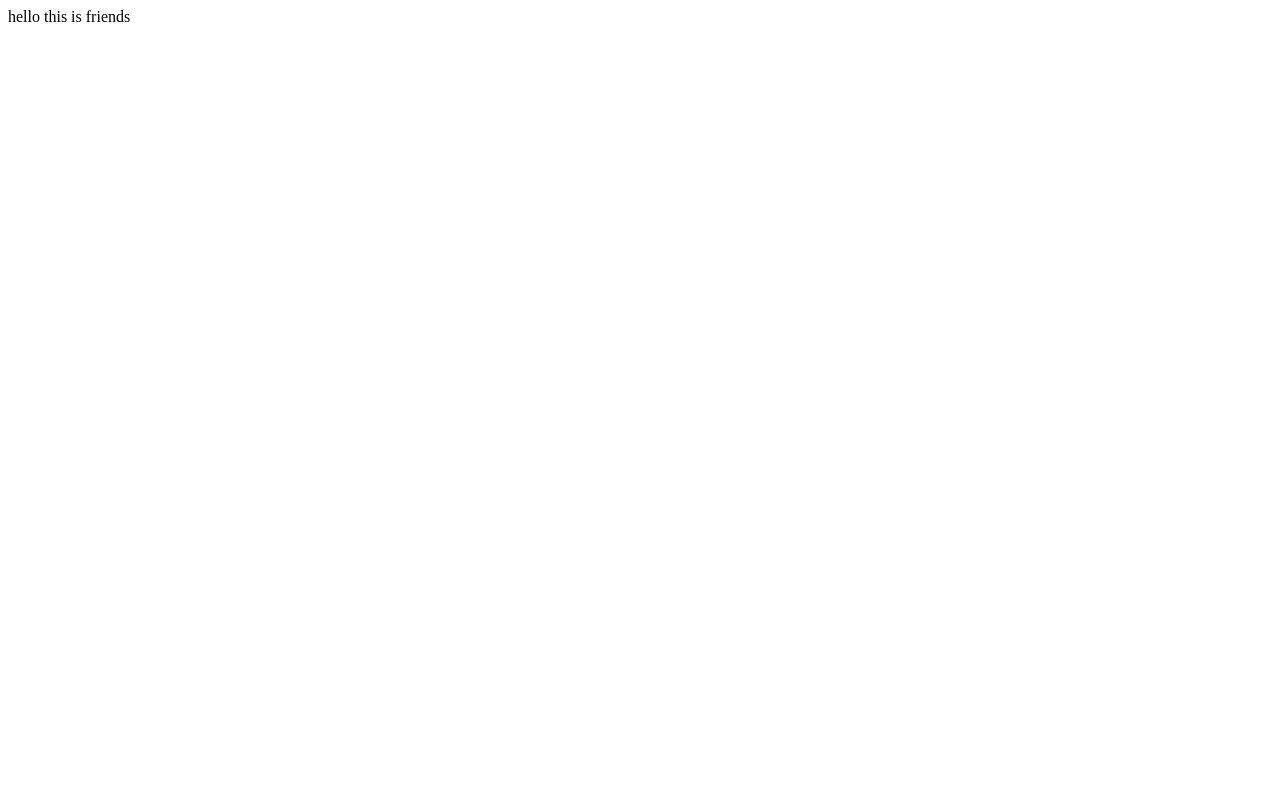
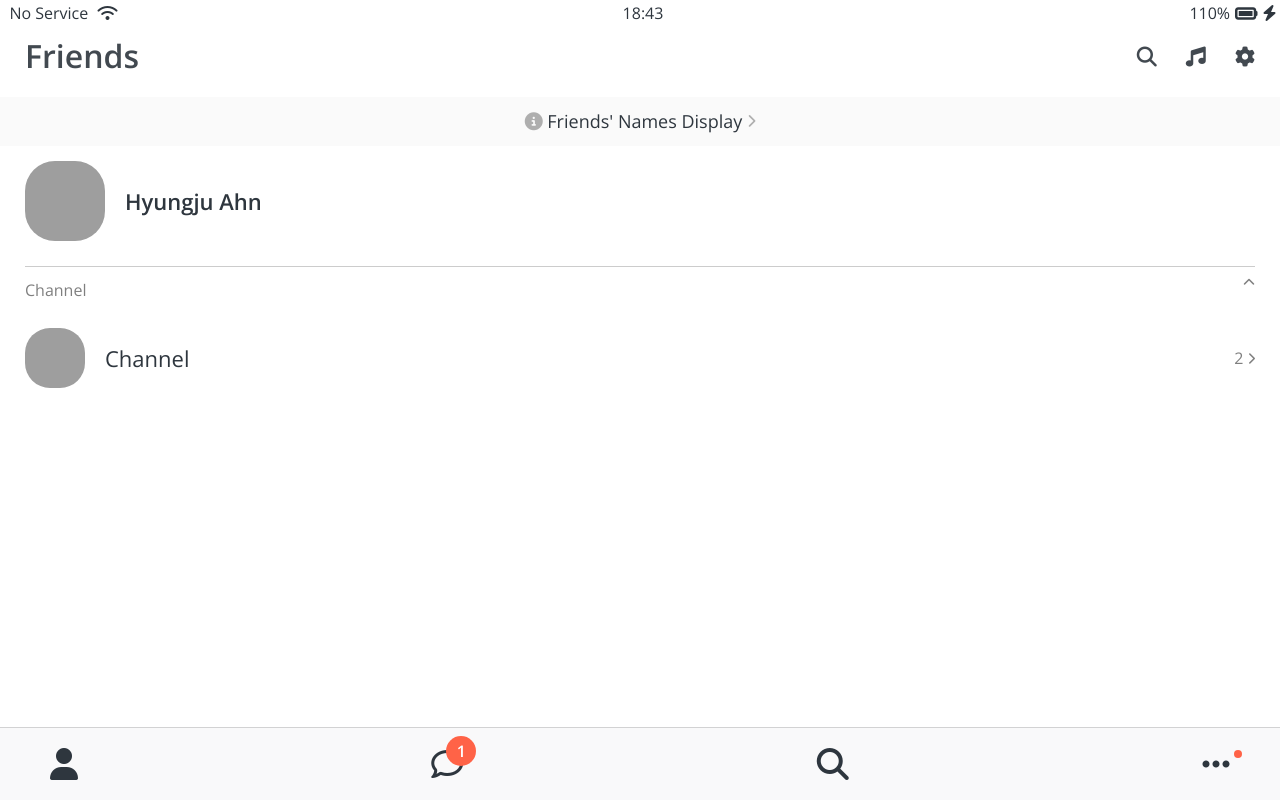
Before and after one commit to Hyungju-Ahn/frontend-2021s, a plain HTML site: page friends.html in a window 1280 px wide. Drawn offline with nearby package versions, Linux system fonts and the light colour scheme; grey boxes are pictures that could not be loaded.

Commit message:
friends_screen added

```diff
--- /dev/null
+++ b/CSS/components/nav-bar.css
@@ -0,0 +1,42 @@
+.nav {
+  position: fixed;
+  bottom: 0;
+  width: 100%;
+  background-color: #f9f9fa;
+  padding: 20px 50px;
+  box-sizing: border-box;
+  border-top: 1px solid rgba(121, 121, 121, 0.3);
+}
+.nav__list {
+  display: flex;
+  justify-content: space-between;
+}
+.nav__link {
+  position: relative;
+  color: #2e363e;
+}
+
+.nav__notification {
+  background-color: tomato;
+  width: 30px;
+  height: 30px;
+  border-radius: 15px;
+  display: flex;
+  justify-content: center;
+  align-items: center;
+  color: white;
+  font-weight: 600;
+  position: absolute;
+  left: 15px;
+  bottom: 15px;
+}
+
+.nav__dot {
+  background-color: tomato;
+  width: 8px;
+  height: 8px;
+  border-radius: 4px;
+  position: absolute;
+  left: 32px;
+  bottom: 23px;
+}
--- /dev/null
+++ b/CSS/components/screen-header.css
@@ -0,0 +1,17 @@
+.screens-header {
+  display: flex;
+  justify-content: space-between;
+  padding: var(--horizontal-space);
+  padding-top: 40px;
+  align-items: center;
+  opacity: 90%;
+}
+
+.screens-header__title {
+  font-size: 32px;
+  font-weight: 600;
+}
+
+.screens-header__icons span {
+  margin-left: 25px;
+}
--- a/CSS/components/status-bar.css
+++ b/CSS/components/status-bar.css
@@ -1,5 +1,8 @@
 .status-bar {
   display: flex;
+  position: fixed;
+  top: 0;
+  width: 100%;
   justify-content: center;
   padding: 5px 3px;
 }
--- /dev/null
+++ b/CSS/components/user-component.css
@@ -0,0 +1,44 @@
+.user-component {
+  justify-content: space-between;
+}
+
+.user-component,
+.user-component__column:first-child {
+  display: flex;
+  align-items: center;
+}
+.user-component__avatar {
+  width: 70px;
+  height: 70px;
+  border-radius: 30px;
+  margin-right: 20px;
+}
+.user-component__avatar--xl {
+  width: 80px;
+  height: 80px;
+}
+
+.user-component__avatar--sm {
+  width: 60px;
+  height: 60px;
+  border-radius: 25px;
+}
+
+.user-component__title {
+  font-weight: 600;
+  font-size: 22px;
+}
+
+.user-component__title--not-bold {
+  font-weight: 400;
+}
+
+.user-component__subtitle {
+  margin-top: 8px;
+  font-size: 17px;
+  color: rgba(0, 0, 0, 0.5);
+}
+
+.user-component__column:last-child {
+  color: rgba(0, 0, 0, 0.5);
+}
--- a/CSS/reset.css
+++ b/CSS/reset.css
@@ -131,3 +131,8 @@ table {
 input:focus {
   outline: none;
 }
+
+a {
+  color: inherit;
+  text-decoration: none;
+}
--- /dev/null
+++ b/CSS/screens/friends.css
@@ -0,0 +1,29 @@
+#friends-display-link {
+  text-align: center;
+  display: block;
+  background-color: #fafafa;
+  padding: 15px 0px;
+  font-size: 18px;
+  margin-bottom: 15px;
+}
+
+#friends-display-link i {
+  color: rgba(0, 0, 0, 0.3);
+}
+
+.friends-screen {
+  padding: 0px var(--horizontal-space);
+}
+
+.friends-screen__channel {
+  margin-top: 25px;
+  border-top: 1px solid rgba(0, 0, 0, 0.2);
+  padding-top: 15px;
+}
+
+.friends-screen__channel-header {
+  margin-bottom: 30px;
+  display: flex;
+  justify-content: space-between;
+  color: rgba(0, 0, 0, 0.5);
+}
--- a/CSS/styles.css
+++ b/CSS/styles.css
@@ -1,13 +1,17 @@
 @import url("https://fonts.googleapis.com/css2?family=Open+Sans:wght@400;600&display=swap");
+@import "reset.css";
 @import "variables.css";
-@import "reset.css";
-
-/* Screens */
-@import "screens/login.css";
 
 /* Components */
 @import "components/status-bar.css";
+@import "components/nav-bar.css";
+@import "components/screen-header.css";
+@import "components/user-component.css";
+/* Screens */
+@import "screens/login.css";
+@import "screens/friends.css";
 
 body {
+  color: #2e363e;
   font-family: "Open Sans", sans-serif;
 }
--- a/CSS/variables.css
+++ b/CSS/variables.css
@@ -1,3 +1,4 @@
 :root {
   --yellow: #fae100;
+  --horizontal-space: 25px;
 }
--- a/friends.html
+++ b/friends.html
@@ -1 +1,106 @@
-hello this is friends
+<!DOCTYPE html>
+<html lang="en">
+<head>
+    <link rel="stylesheet" href="css/styles.css">
+    <meta charset="UTF-8">
+    <meta http-equiv="X-UA-Compatible" content="IE=edge">
+    <meta name="viewport" content="width=device-width, initial-scale=1.0">
+    <title>Friends - Kokoa Clone</title>
+</head>
+<body>
+
+    <div class="status-bar">
+        <div class="status-bar__column">
+            <span>No Service</span>
+            <i class="fas fa-wifi"></i>
+        </div>
+        <div class="status-bar__column">
+            <span>18:43</span>
+        </div>
+        <div class="status-bar__column">
+            <span>110%</span>
+            <i class="fas fa-battery-full fa-lg"></i>
+            <i class="fas fa-bolt"></i>
+        </div>
+
+    </div>
+
+    <header class="screens-header">
+        <h1 class="screens-header__title">Friends</h1>
+
+        <div class="screens-header__icons">
+            <span><i class="fas fa-search fa-lg"></i></span>
+            <span><i class="fas fa-music fa-lg"></i></span>
+            <span><i class="fas fa-cog fa-lg"></i></span>
+        </div>
+    </header>
+
+    <a id="friends-display-link">
+        <i class="fas fa-info-circle"></i>
+        Friends' Names Display
+        <i class="fas fa-chevron-right fa-xs"></i>
+    </a>
+
+    <main class="friends-screen">
+        <div class="user-component">
+            <div class="user-component__column">
+                <img src="https://avatars.githubusercontent.com/u/87579344"
+                 class="user-component__avatar user-component__avatar--xl" />
+                <div class="user-component__text">
+                    <h4 class="user-component__title">Hyungju Ahn</h4>
+                   <!-- <h6 class="user-component__subtitle">this text whatever</h6> we will use it next time! -->
+                </div>
+            </div>
+            <div class="user-component__column"></div>
+        </div>
+        <div class="friends-screen__channel">
+
+            <div class="friends-screen__channel-header">
+                <span>Channel</span>
+                <i class="fas fa-chevron-up fa-xs"></i>
+            </div>
+
+            <div class="user-component">
+                <div class="user-component__column">
+                    <img src="https://avatars.githubusercontent.com/u/87579344"
+                     class="user-component__avatar user-component__avatar--sm" />
+                    <div class="user-component__text">
+                        <h4 class="user-component__title user-component__title--not-bold">Channel</h4>
+                    </div>
+                </div>
+
+                <div class="user-component__column">
+                    <span>2</span>
+                    <i class="fas fa-chevron-right fa-xs"></i>
+                </div>
+            </div>
+    </main>
+
+    <nav class="nav">
+        <ul class="nav__list">
+            <li class="nav__btn">
+                <a class="nav__link" href="friends.html"><i class="fas fa-user fa-2x"></i></a>
+            </li>
+            <li class="nav__btn">
+                <a class="nav__link" href="#">
+                    <span class="nav__notification">1</span>
+                    <i class="far fa-comment fa-2x"></i>
+                </a>
+            </li>
+            <li class="nav__btn">
+                <a class="nav__link" href="#"><i class="fas fa-search fa-2x"></i></a>
+            </li>
+            <li class="nav__btn">
+
+                <a class="nav__link" href="#">
+                    <span class="nav__dot"></span>
+                    <i class="fas fa-ellipsis-h fa-2x"></i>
+                </a>
+            </li>
+        </ul>
+    </nav>
+
+    <script src="https://kit.fontawesome.com/7c1726c685.js" crossorigin="anonymous">
+    </script>
+</body>
+</html>
```
